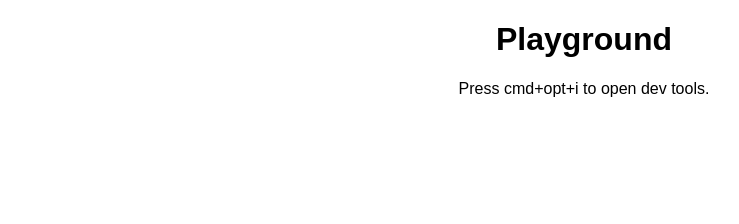
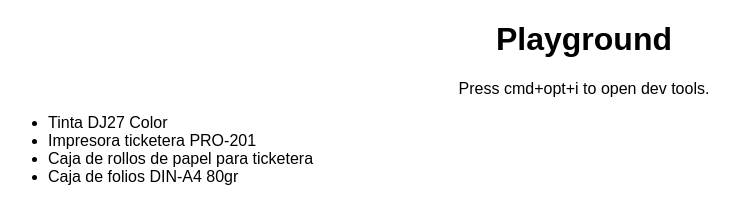
Before and after one commit to lvillen/bootJS-entrega_5, a plain HTML site: page index.html in a window 1280 px wide. Shown: the whole page, without its empty margins (0-739 px from the left). Drawn offline with Linux system fonts and the light colour scheme.

Commit message:
All functions ready

```diff
--- a/app.js
+++ b/app.js
@@ -29,6 +29,18 @@ const carrito = [{
 ];
 
 // Mostrar una estructura de carrito de la compra.
+console.log("MOSTRAR ELEMENTOS EN EL HTML")
+
+function showItems(array) {
+    let itemCounter = 0;
+
+    for (item of array) {
+        document.getElementById("carrito-item"+itemCounter).innerText = item.name;
+        itemCounter += 1;
+    }
+}
+
+showItems(carrito)
 
 //Listar todos los elementos
 console.log("LISTAR ELEMENTOS POR CONSOLA")
@@ -42,8 +54,6 @@ function imprimir(item) {
 for (item of carrito) {
     imprimir(item);
 }
-
-console.log("///////////////")
 
 // Eliminar un producto del carrito de la compra.
 console.log("ELIMINAR PRODUCTOS")
--- a/index.html
+++ b/index.html
@@ -13,6 +13,12 @@
         <p>Press cmd+opt+i to open dev tools.</p>
     </header>
     <main>
+        <ul id="carrito">
+            <li id="carrito-item0"></li>
+            <li id="carrito-item1"></li>
+            <li id="carrito-item2"></li>
+            <li id="carrito-item3"></li>
+        </ul>
     </main>
     <script src="app.js"></script>
 </body>
```
